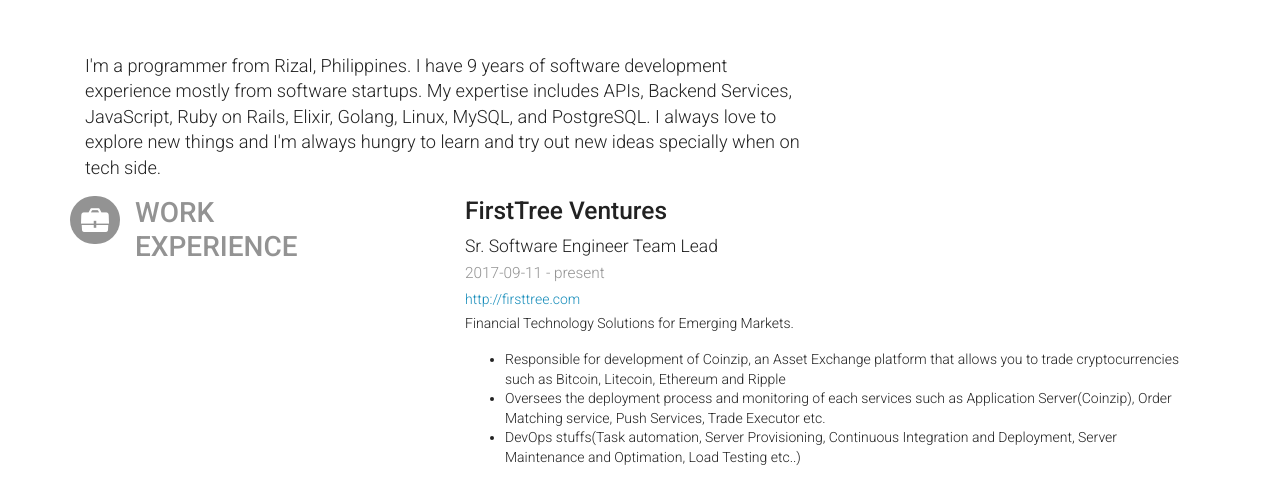
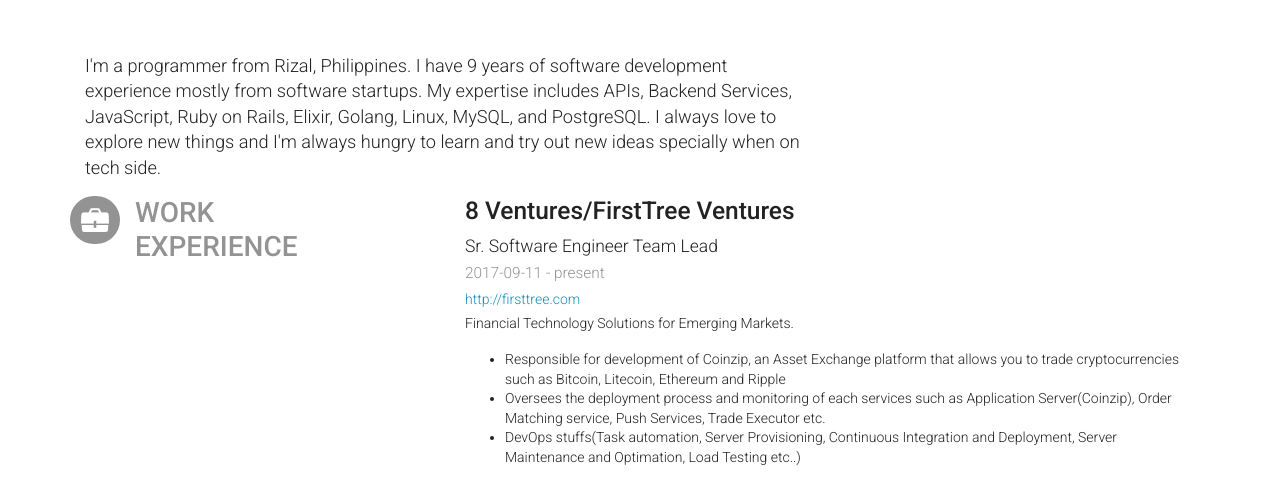
Before and after one commit to iammac360/iammac360.github.io, a plain HTML site: page index.html in a window 1280 px wide. Shown: the part 294-772 px from the top of the page. Drawn offline with nearby package versions, Linux system fonts and the light colour scheme.

Commit message:
Added 8 Ventures

```diff
--- a/index.html
+++ b/index.html
@@ -559,7 +559,7 @@ icon.large {
 		<div class="col-sm-8">
 			<div class="item">
 				<h3 class="name">
-					FirstTree Ventures
+					8 Ventures/FirstTree Ventures
 				</h3>
 				<div class="position">
 					<p class="lead">Sr. Software Engineer Team Lead</p>
```
